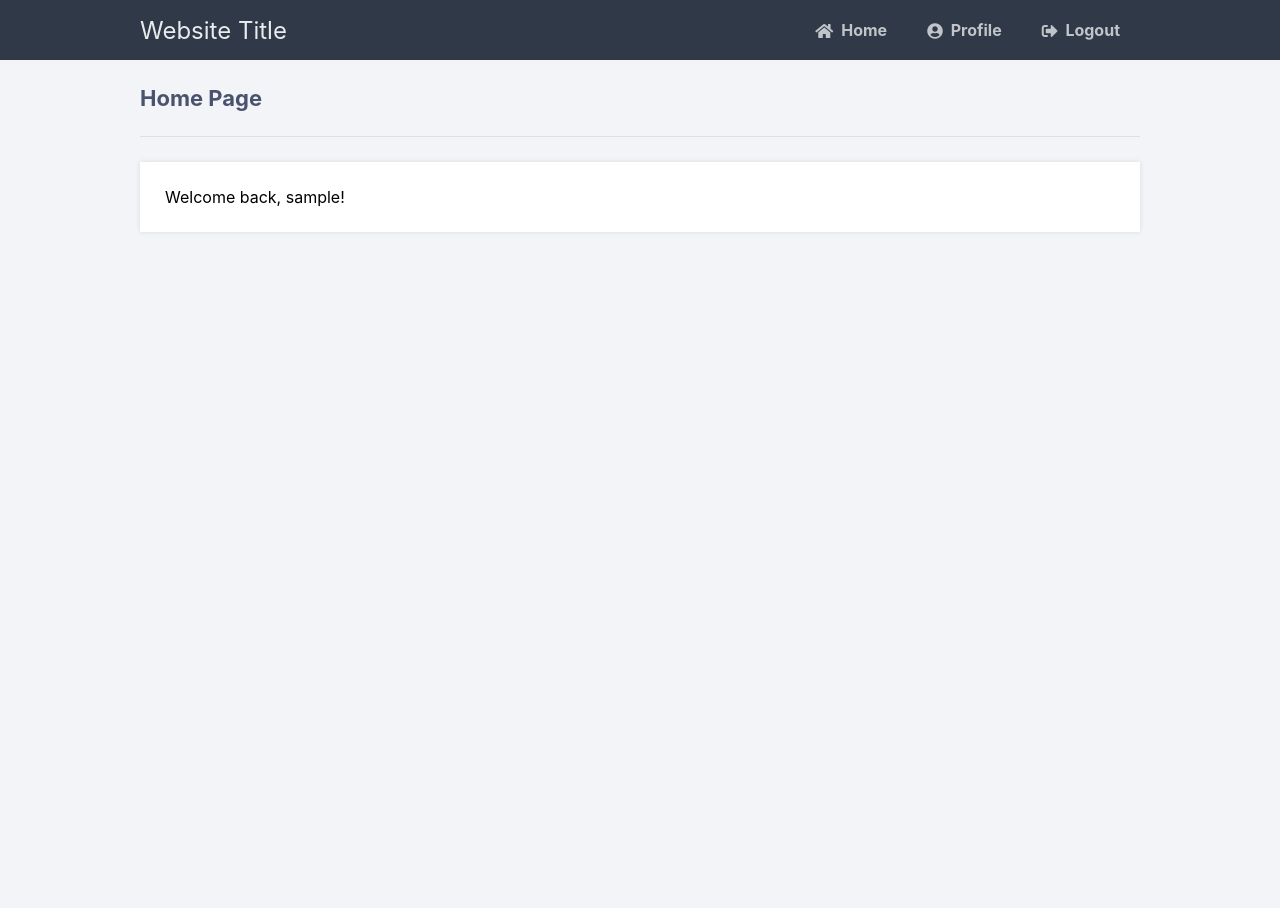
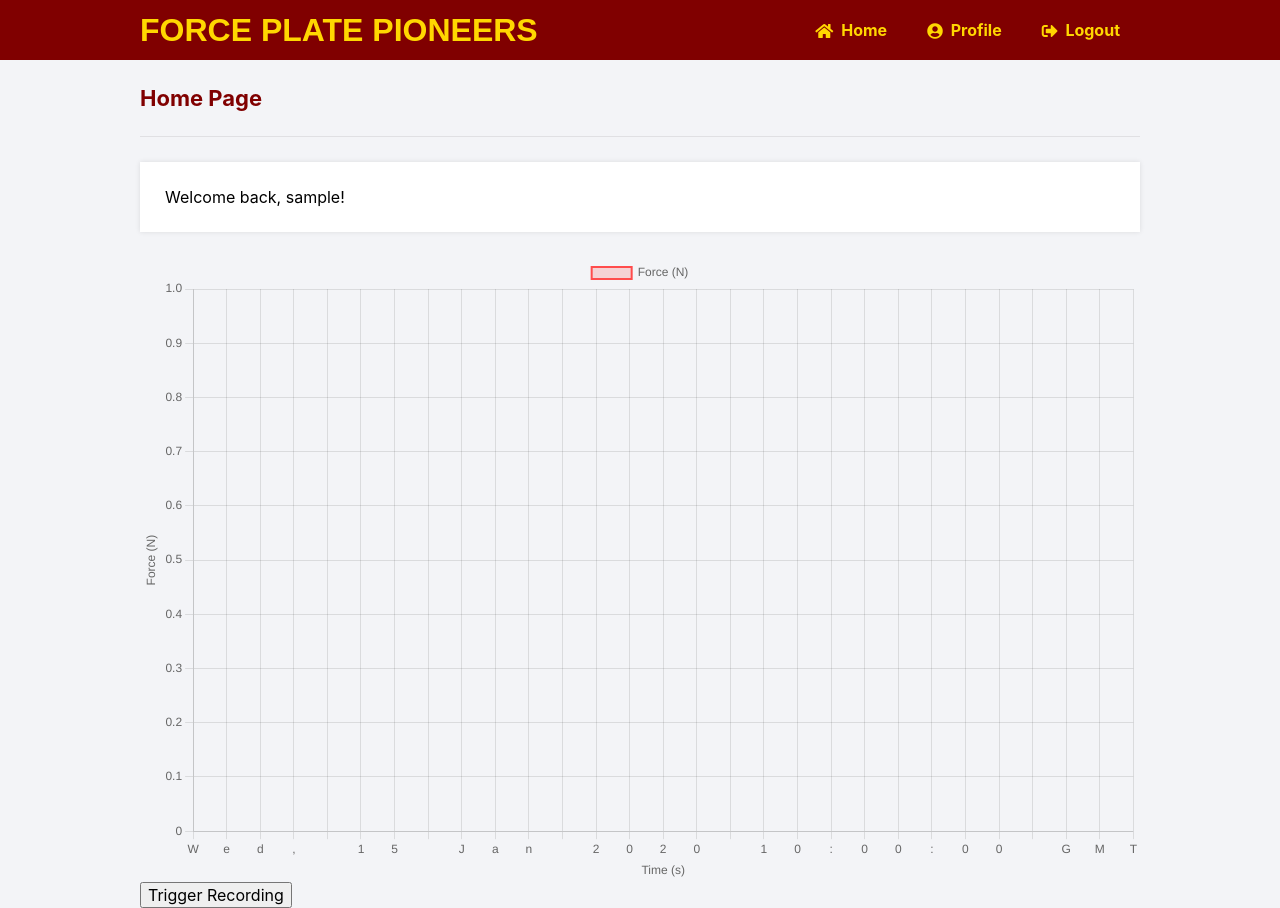
Before and after one commit to TimothyKuehn/ForcePlateLogin, a Flask app: template templates/home.html in a window 1280 px wide. Before the commit the page ends 206 px from the top, so only its background shows below. Run offline with Flask 3, Linux system fonts and the light colour scheme; the template is opened without the code that fills it: most values are stand-ins (such as "Sample title", 1, 10 or a date in 2020); some libraries are stand-ins or nearby versions.

Commit message:
Added chartjs, attempting to do computer ownership of sensor

```diff
--- a/main.py
+++ b/main.py
@@ -2,6 +2,7 @@
 from flask_mysqldb import MySQL
 import MySQLdb.cursors, re, hashlib
 import os
+import jsonify
 
 app = Flask(__name__)
 
@@ -18,8 +19,8 @@
 # Intialize MySQL
 mysql = MySQL(app)
 
-# http://localhost:5000/pythonlogin/ - the following will be our login page, which will use both GET and POST requests
-@app.route('/pythonlogin/', methods=['GET', 'POST'])
+# http://localhost:5000/ - the following will be our login page, which will use both GET and POST requests
+@app.route('/', methods=['GET', 'POST'])
 def login():
     msg = ''
     # Check if "username" and "password" POST requests exist (user submitted form)
@@ -50,8 +51,8 @@
     return render_template('index.html', msg=msg)
 
 
-# http://localhost:5000/python/logout - this will be the logout page
-@app.route('/pythonlogin/logout')
+# http://localhost:5000/logout - this will be the logout page
+@app.route('/logout')
 def logout():
     # Remove session data, this will log the user out
    session.pop('loggedin', None)
@@ -60,8 +61,8 @@
    # Redirect to login page
    return redirect(url_for('login'))
 
-# http://localhost:5000/pythinlogin/register - this will be the registration page, we need to use both GET and POST requests
-@app.route('/pythonlogin/register', methods=['GET', 'POST'])
+# http://localhost:5000/register - this will be the registration page, we need to use both GET and POST requests
+@app.route('/register', methods=['GET', 'POST'])
 def register():
     # Output message if something goes wrong...
     msg = ''
@@ -99,8 +100,8 @@
     # Show registration form with message (if any)
     return render_template('register.html', msg=msg)
 
-# http://localhost:5000/pythinlogin/profile - this will be the profile page, only accessible for logged in users
-@app.route('/pythonlogin/profile')
+# http://localhost:5000/profile - this will be the profile page, only accessible for logged in users
+@app.route('/profile')
 def profile():
     # Check if the user is logged in
     if 'loggedin' in session:
@@ -113,12 +114,57 @@
     # User is not logged in redirect to login page
     return redirect(url_for('login'))
 
-# http://localhost:5000/pythinlogin/home - this will be the home page, only accessible for logged in users
-@app.route('/pythonlogin/home')
+# http://localhost:5000/home - this will be the home page, only accessible for logged in users
+@app.route('/home')
 def home():
     # Check if the user is logged in
     if 'loggedin' in session:
+        cursor = mysql.connection.cursor(MySQLdb.cursors.DictCursor)
+        cursor.execute('SELECT time, jump_force FROM data WHERE userID = %s', (session['id'],))
+        data = cursor.fetchall()
+
+        # Extract time and jump_force into separate lists
+        time_data = [float(row['time']) for row in data]
+        force_data = [float(row['jump_force']) for row in data]
+
         # User is loggedin show them the home page
-        return render_template('home.html', username=session['username'])
+        return render_template('home.html', username=session['username'], time_data=time_data, force_data=force_data)
     # User is not loggedin redirect to login page
     return redirect(url_for('login'))
+
+@app.route('/trigger', methods=['POST'])
+def trigger_recording():
+    msg = ''
+    # Get and verify token
+    auth_header = request.headers.get('Authorization')
+    if not auth_header:
+        return jsonify({"error": "Missing Authorization"}), 401
+
+    token = auth_header.split(" ")[1]
+    cursor = mysql.connection.cursor(MySQLdb.cursors.DictCursor)
+    cursor.execute("SELECT * FROM clients WHERE api_token = %s", (token,))
+    client = cursor.fetchone()
+
+    if not client:
+        return jsonify({"error": "Unauthorized"}), 401
+
+    client_id = client['id']
+
+    # Get command payload
+    data = request.get_json()
+    device_id = data.get('device_id')
+    command = data.get('command')
+    user_id = data.get('user_id')
+
+    # Verify this client owns the ESP32
+    cursor.execute("SELECT * FROM devices WHERE device_id = %s AND client_id = %s", (device_id, client_id))
+    device = cursor.fetchone()
+
+    if not device:
+        return jsonify({"error": "Forbidden: You do not own this device"}), 403
+
+    # Insert command into commands table
+    cursor.execute("INSERT INTO commands (device_id, user_id, command) VALUES (%s, %s, %s)", (device_id, user_id, command))
+    mysql.connection.commit()
+
+    return jsonify({"message": "Command accepted"}), 200
--- a/static/style.css
+++ b/static/style.css
@@ -5,6 +5,15 @@
     -webkit-font-smoothing: antialiased;
     -moz-osx-font-smoothing: grayscale;
 }
+
+.navtop .header-title {
+    font-size: 32px;
+    font-weight: bolder;
+    color: #FFD700; /* Black */
+    text-transform: uppercase;
+    font-family: 'Trebuchet-MS', sans-serif;
+}
+
 body {
     background-color: #435165;
     margin: 0;
@@ -17,7 +26,7 @@
 }
 .login h1, .register h1 {
     text-align: center;
-    color: #5b6574;
+    color: #800000; /* Maroon */
     font-size: 24px;
     padding: 20px 0 20px 0;
     border-bottom: 1px solid #dee0e4;
@@ -27,18 +36,18 @@
     padding: 0 15px;
 }
 .login .links a, .register .links a {
-    color: #adb2ba;
+    color: #800000; /* Maroon */
     text-decoration: none;
     display: inline-flex;
     padding: 0 10px 10px 10px;
     font-weight: bold;
 }
 .login .links a:hover, .register .links a:hover {
-    color: #9da3ac;
+    color: #800000; /* Maroon */
 }
 .login .links a.active, .register .links a.active {
-    border-bottom: 3px solid #3274d6;
-    color: #3274d6;
+    border-bottom: 3px solid #800000; /* Maroon */
+    color: #800000; /* Maroon */
 }
 .login form, .register form {
     display: flex;
@@ -52,7 +61,7 @@
     align-items: center;
     width: 50px;
     height: 50px;
-    background-color: #3274d6;
+    background-color: #800000; /* Maroon */
     color: #ffffff;
 }
 .login form input[type="password"], .login form input[type="text"], .login form input[type="email"], .register form input[type="password"], .register form input[type="text"], .register form input[type="email"] {
@@ -66,7 +75,7 @@
     width: 100%;
     padding: 15px;
     margin-top: 20px;
-    background-color: #3274d6;
+    background-color: #800000; /* Maroon */
     border: 0;
     cursor: pointer;
     font-weight: bold;
@@ -74,11 +83,11 @@
     transition: background-color 0.2s;
 }
 .login form input[type="submit"]:hover, .register form input[type="submit"]:hover {
-    background-color: #2868c7;
+    background-color: #A52A2A; /* Lighter maroon */
     transition: background-color 0.2s;
 }
 .navtop {
-    background-color: #2f3947;
+    background-color: #800000; /* Maroon */
     height: 60px;
     width: 100%;
     border: 0;
@@ -98,20 +107,20 @@
     font-size: 24px;
     padding: 0;
    margin: 0;
-    color: #eaebed;
+    color: #FFD700; /* Yellow */
     font-weight: normal;
 }
 .navtop div a {
     padding: 0 20px;
     text-decoration: none;
-    color: #c1c4c8;
+    color: #FFD700; /* Yellow */
     font-weight: bold;
 }
 .navtop div a i {
     padding: 2px 8px 0 0;
 }
 .navtop div a:hover {
-    color: #eaebed;
+    color: #FFD700; /* Yellow */
 }
 body.loggedin {
     background-color: #f3f4f7;
@@ -125,7 +134,7 @@
     padding: 25px 0;
     font-size: 22px;
     border-bottom: 1px solid #e0e0e3;
-    color: #4a536e;
+    color: #800000; /* Maroon */
 }
 .content > p, .content > div {
     box-shadow: 0 0 5px 0 rgba(0, 0, 0, 0.1);
@@ -138,7 +147,7 @@
 }
 .content > p table td:first-child, .content > div table td:first-child {
   font-weight: bold;
-  color: #4a536e;
+  color: #800000; /* Maroon */
   padding-right: 15px;
 }
 .content > div p {
--- a/templates/home.html
+++ b/templates/home.html
@@ -5,4 +5,82 @@
 {% block content %}
 <h2>Home Page</h2>
 <p>Welcome back, {{ username }}!</p>
+
+<!-- Chart.js -->
+<script src="https://cdn.jsdelivr.net/npm/chart.js"></script>
+
+<canvas id="forceChart" width="400" height="250"></canvas>
+
+<!-- Trigger Recording Button -->
+<button id="triggerButton">Trigger Recording</button>
+
+<script>
+  const ctx = document.getElementById('forceChart').getContext('2d');
+
+  // Parse the data passed from the backend
+  const timeData = JSON.parse('{{ time_data|tojson|safe }}');
+  const forceData = JSON.parse('{{ force_data|tojson|safe }}');
+
+  const forceChart = new Chart(ctx, {
+    type: 'line', // Line chart type
+    data: {
+      labels: timeData, // Time in seconds
+      datasets: [{
+        label: 'Force (N)', // Newtons
+        data: forceData, // Force values
+        borderWidth: 2,
+        borderColor: 'rgba(255, 76, 76, 1)',
+        backgroundColor: 'rgba(255, 76, 76, 0.2)',
+        fill: true,
+        tension: 0.3 // smooths the line
+      }]
+    },
+    options: {
+      responsive: true,
+      animation: false,
+      scales: {
+        x: {
+          title: {
+            display: true,
+            text: 'Time (s)'
+          }
+        },
+        y: {
+          beginAtZero: true,
+          title: {
+            display: true,
+            text: 'Force (N)'
+          }
+        }
+      }
+    }
+  });
+
+  // Function to trigger recording
+  document.getElementById('triggerButton').addEventListener('click', function() {
+    fetch('/trigger', {
+      method: 'POST',
+      headers: {
+        'Content-Type': 'application/json',
+        'Authorization': 'Bearer YOUR_API_TOKEN'
+      },
+      body: JSON.stringify({
+        device_id: 'YOUR_DEVICE_ID',
+        command: 'start_recording',
+        user_id: '{{ session["id"] }}'
+      })
+    })
+    .then(response => response.json())
+    .then(data => {
+      if (data.error) {
+        alert('Error: ' + data.error);
+      } else {
+        alert('Success: ' + data.message);
+      }
+    })
+    .catch(error => {
+      console.error('Error:', error);
+    });
+  });
+</script>
 {% endblock %}
--- a/templates/layout.html
+++ b/templates/layout.html
@@ -9,7 +9,7 @@
 	<body class="loggedin">
 		<nav class="navtop">
 			<div>
-				<h1>Website Title</h1>
+				<h1 class="header-title">Force Plate Pioneers</h1>
                 <a href="{{ url_for('home') }}"><i class="fas fa-home"></i>Home</a>
 				<a href="{{ url_for('profile') }}"><i class="fas fa-user-circle"></i>Profile</a>
 				<a href="{{ url_for('logout') }}"><i class="fas fa-sign-out-alt"></i>Logout</a>
```
Also changed, not shown: templates/profile.html (+9 -12 lines).
